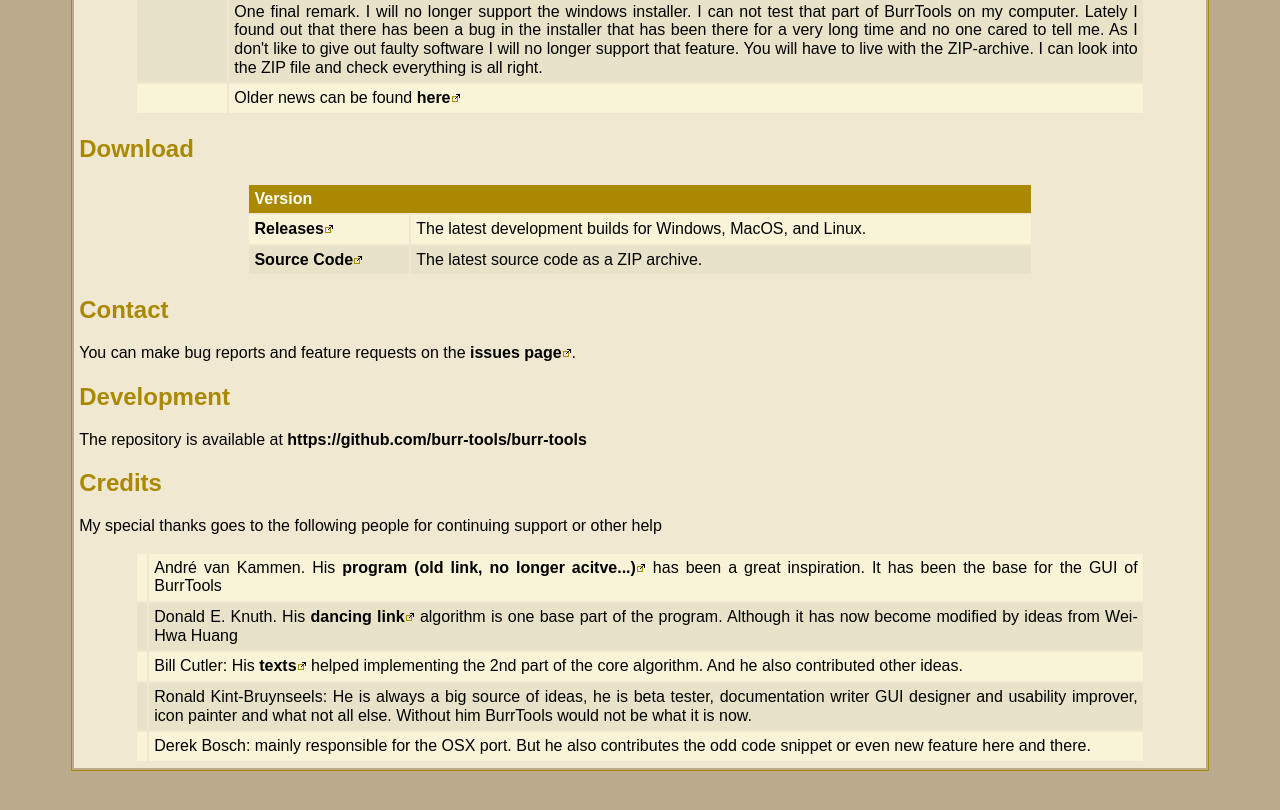
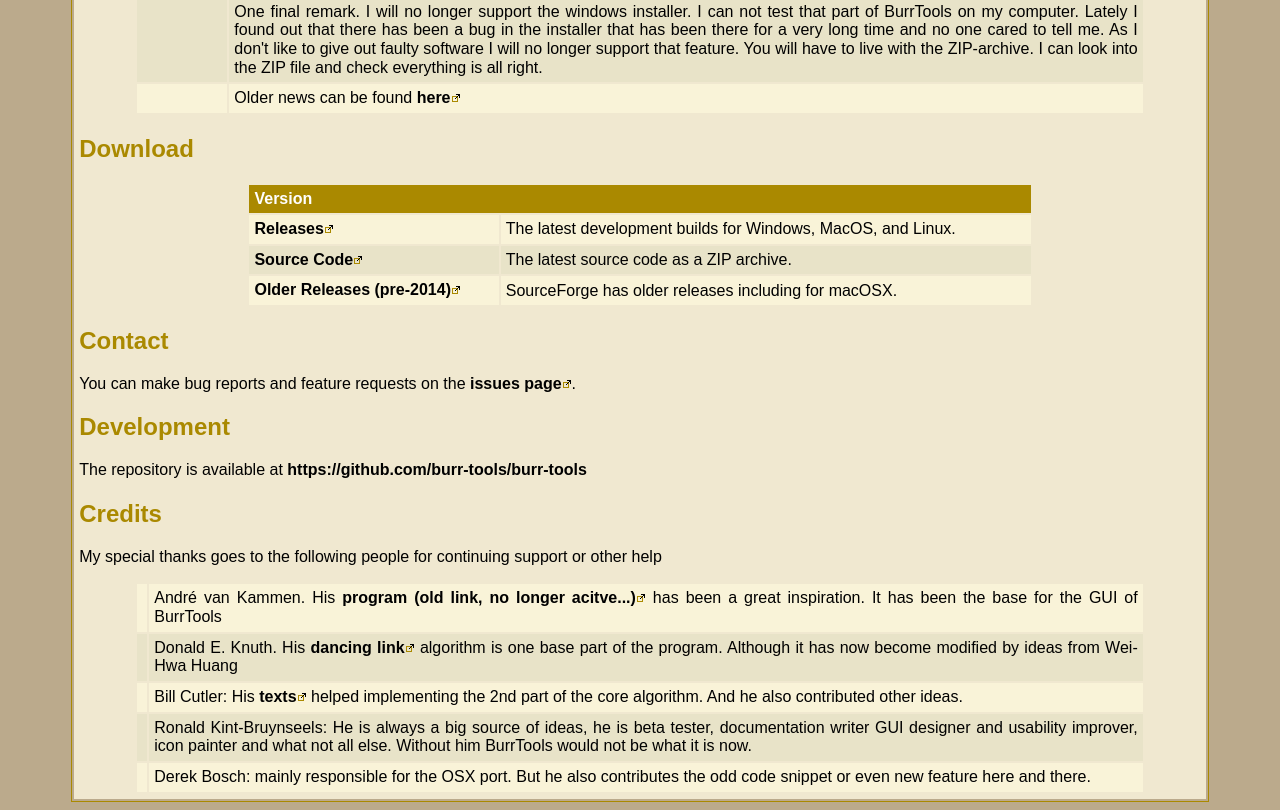
Before and after one commit to burr-tools/burr-tools.github.io, a plain HTML site: page index.html in a window 1280 px wide. Shown: the part 4296-5106 px from the top of the page. Before the commit the page ends 5075 px from the top, so only its background shows below. Drawn offline with Linux system fonts and the light colour scheme.

Commit message:
Point to SourceForge for older releases

```diff
--- a/index.html
+++ b/index.html
@@ -360,6 +360,14 @@
                   The latest source code as a ZIP archive.
                 </td>
               </tr>
+              <tr class='light'><!--Beginn Eintrag in den News-->
+                <td valign=top>
+                  <p><a href="https://sourceforge.net/projects/burrtools/files/">Older Releases (pre-2014)</a><img src='images/extern.png'>
+                </td>
+                <td>
+                  SourceForge has older releases including for macOSX.
+                </td>
+              </tr>
             </table>
 
             <h2>Contact</h2>
```
